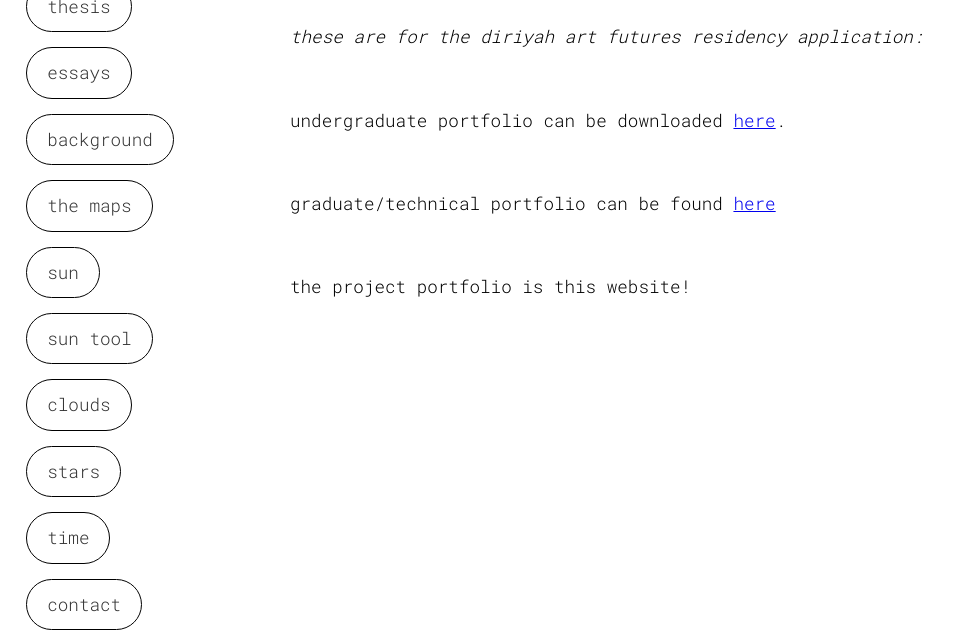
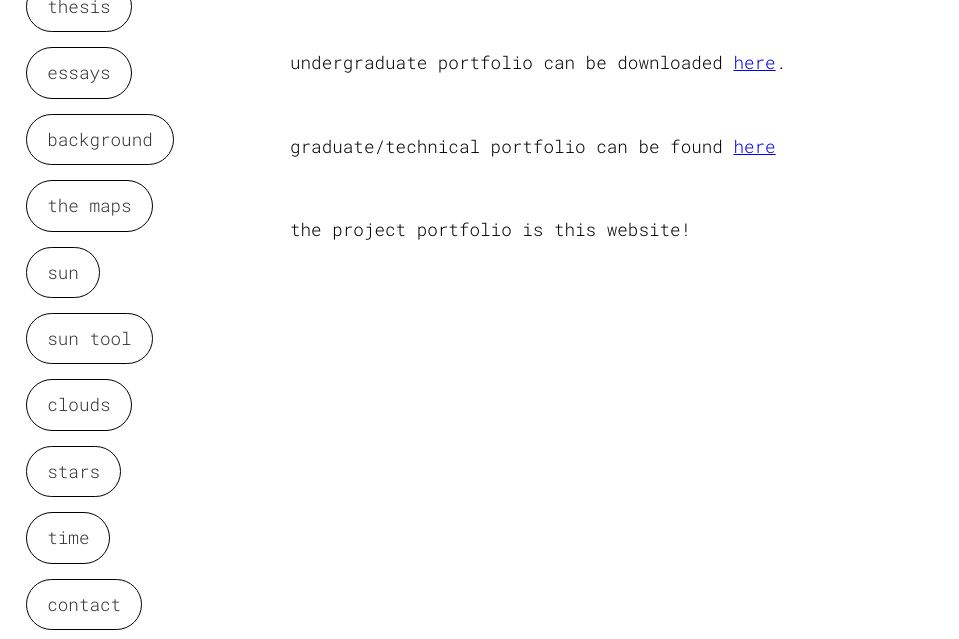
Before and after one commit to badriyahs/Thesis, a plain HTML site: page pages/portfolio-links.html in a window 1280 px wide. Shown: the part 161-800 px from the top of the page, without its empty margins (0-959 px from the left). Drawn offline with Linux system fonts and the light colour scheme.

Commit message:
updated portfolio links

```diff
--- a/pages/portfolio-links.html
+++ b/pages/portfolio-links.html
@@ -35,7 +35,7 @@
                 <span class="highlight">portfolio links</span>
             </h2>
             <p>
-                <em>these are for the diriyah art futures residency application:</em>
+                <!-- <em>these are for the diriyah art futures residency application:</em> -->
             </p>
             <p>
                 undergraduate portfolio can be downloaded
```
Also changed, not shown: portfolio/portfolio.html (+1 -0 lines), 3 other files.
